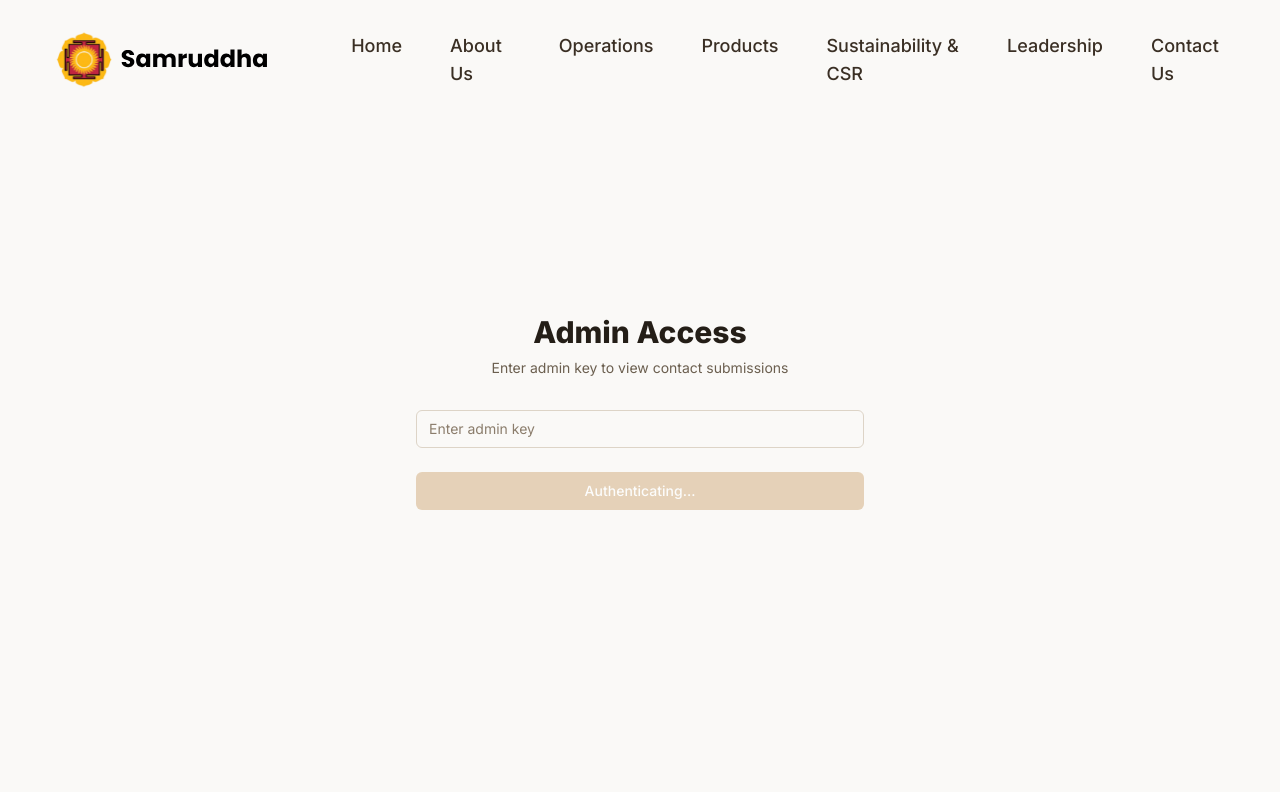
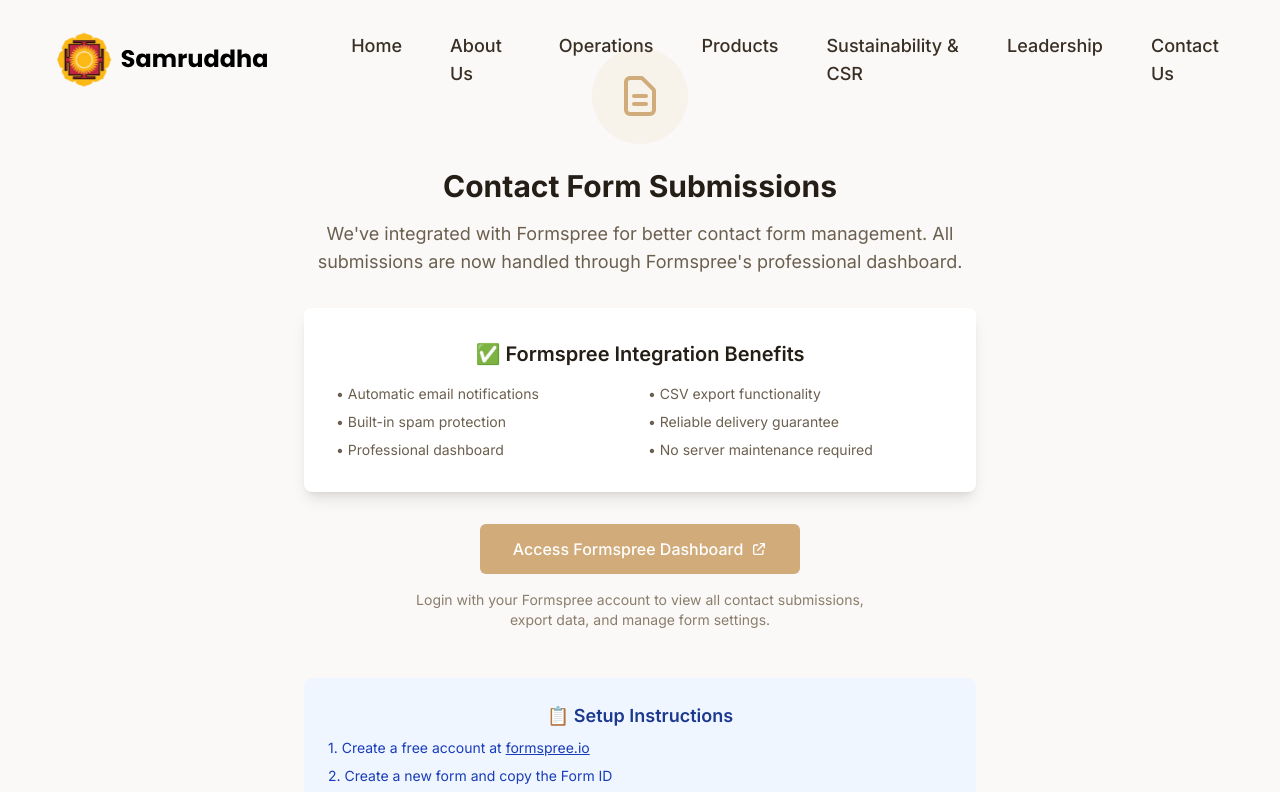
Before and after one commit to Crosstons/samruddha_minechems_website, a Next.js app: page /admin/contact-submissions in a window 1280 px wide. Shown: the top 792 px of the page. Built offline with nearby package versions, Linux system fonts and the light colour scheme.

Commit message:
feat: added form integration

```diff
--- a/src/app/admin/contact-submissions/page.tsx
+++ b/src/app/admin/contact-submissions/page.tsx
@@ -1,241 +1,90 @@
-"use client";
-import { useState, useEffect } from "react";
-import { Metadata } from "next";
-
-interface ContactSubmission {
-  id: string;
-  name: string;
-  email: string;
-  message: string;
-  timestamp: string;
-  ip?: string;
-}
-
-interface SubmissionsResponse {
-  submissions: ContactSubmission[];
-  total: number;
-}
-
 const ContactSubmissionsPage = () => {
-  const [submissions, setSubmissions] = useState<ContactSubmission[]>([]);
-  const [loading, setLoading] = useState(true);
-  const [error, setError] = useState<string>("");
-  const [adminKey, setAdminKey] = useState("");
-  const [isAuthenticated, setIsAuthenticated] = useState(false);
-
-  const authenticate = async () => {
-    if (!adminKey.trim()) {
-      setError("Please enter admin key");
-      return;
-    }
-
-    setLoading(true);
-    setError("");
-
-    try {
-      const response = await fetch('/api/contact', {
-        method: 'GET',
-        headers: {
-          'Authorization': `Bearer ${adminKey}`,
-        },
-      });
-
-      if (response.ok) {
-        const data: SubmissionsResponse = await response.json();
-        setSubmissions(data.submissions);
-        setIsAuthenticated(true);
-        setError("");
-      } else {
-        setError("Invalid admin key");
-        setIsAuthenticated(false);
-      }
-    } catch (err) {
-      setError("Network error. Please try again.");
-      setIsAuthenticated(false);
-    } finally {
-      setLoading(false);
-    }
-  };
-
-  const formatDate = (timestamp: string) => {
-    return new Date(timestamp).toLocaleString('en-IN', {
-      year: 'numeric',
-      month: 'short',
-      day: 'numeric',
-      hour: '2-digit',
-      minute: '2-digit',
-      timeZone: 'Asia/Kolkata'
-    });
-  };
-
-  const exportToCSV = () => {
-    const headers = ['ID', 'Name', 'Email', 'Message', 'Timestamp', 'IP'];
-    const csvContent = [
-      headers.join(','),
-      ...submissions.map(sub => [
-        sub.id,
-        `"${sub.name}"`,
-        sub.email,
-        `"${sub.message.replace(/"/g, '""')}"`,
-        sub.timestamp,
-        sub.ip || 'unknown'
-      ].join(','))
-    ].join('\n');
-
-    const blob = new Blob([csvContent], { type: 'text/csv' });
-    const url = window.URL.createObjectURL(blob);
-    const a = document.createElement('a');
-    a.href = url;
-    a.download = `contact-submissions-${new Date().toISOString().split('T')[0]}.csv`;
-    a.click();
-    window.URL.revokeObjectURL(url);
-  };
-
-  if (!isAuthenticated) {
   return (
     <div className="min-h-screen bg-gray-50 flex items-center justify-center py-12 px-4 sm:px-6 lg:px-8">
-        <div className="max-w-md w-full space-y-8">
-          <div>
-            <h2 className="mt-6 text-center text-3xl font-extrabold text-gray-900">
-              Admin Access
-            </h2>
-            <p className="mt-2 text-center text-sm text-gray-600">
-              Enter admin key to view contact submissions
-            </p>
-          </div>
-          <div className="mt-8 space-y-6">
-            <div>
-              <label htmlFor="adminKey" className="sr-only">
-                Admin Key
-              </label>
-              <input
-                id="adminKey"
-                name="adminKey"
-                type="password"
-                value={adminKey}
-                onChange={(e) => setAdminKey(e.target.value)}
-                onKeyPress={(e) => e.key === 'Enter' && authenticate()}
-                placeholder="Enter admin key"
-                className="relative block w-full px-3 py-2 border border-gray-300 placeholder-gray-500 text-gray-900 rounded-md focus:outline-none focus:ring-primary focus:border-primary focus:z-10 sm:text-sm"
+      <div className="max-w-2xl w-full space-y-8">
+        <div className="text-center">
+          <div className="mx-auto h-24 w-24 rounded-full bg-primary/10 flex items-center justify-center mb-6">
+            <svg
+              className="h-12 w-12 text-primary"
+              fill="none"
+              stroke="currentColor"
+              viewBox="0 0 24 24"
+            >
+              <path
+                strokeLinecap="round"
+                strokeLinejoin="round"
+                strokeWidth={2}
+                d="M9 12h6m-6 4h6m2 5H7a2 2 0 01-2-2V5a2 2 0 012-2h5.586a1 1 0 01.707.293l5.414 5.414a1 1 0 01.293.707V19a2 2 0 01-2 2z"
               />
+            </svg>
           </div>
 
-            {error && (
-              <div className="text-red-600 text-sm text-center">
-                {error}
+          <h1 className="text-3xl font-bold text-gray-900 mb-4">
+            Contact Form Submissions
+          </h1>
+
+          <p className="text-lg text-gray-600 mb-8">
+            We've integrated with Formspree for better contact form management.
+            All submissions are now handled through Formspree's professional dashboard.
+          </p>
+
+          <div className="bg-white rounded-lg shadow-lg p-8 mb-8">
+            <h2 className="text-xl font-semibold text-gray-900 mb-4">
+              ✅ Formspree Integration Benefits
+            </h2>
+            <div className="grid grid-cols-1 md:grid-cols-2 gap-4 text-left">
+              <div className="space-y-2">
+                <p className="text-sm text-gray-600">• Automatic email notifications</p>
+                <p className="text-sm text-gray-600">• Built-in spam protection</p>
+                <p className="text-sm text-gray-600">• Professional dashboard</p>
               </div>
-            )}
-
-            <div>
-              <button
-                onClick={authenticate}
-                disabled={loading}
-                className="group relative w-full flex justify-center py-2 px-4 border border-transparent text-sm font-medium rounded-md text-white bg-primary hover:bg-primary/90 focus:outline-none focus:ring-2 focus:ring-offset-2 focus:ring-primary disabled:opacity-50"
-              >
-                {loading ? 'Authenticating...' : 'Access Admin Panel'}
-              </button>
+              <div className="space-y-2">
+                <p className="text-sm text-gray-600">• CSV export functionality</p>
+                <p className="text-sm text-gray-600">• Reliable delivery guarantee</p>
+                <p className="text-sm text-gray-600">• No server maintenance required</p>
               </div>
             </div>
           </div>
-      </div>
-    );
-  }
 
-  return (
-    <div className="min-h-screen bg-gray-50 py-24">
-      <div className="max-w-7xl mx-auto px-4 sm:px-6 lg:px-8">
-        <div className="bg-white shadow rounded-lg">
-          <div className="px-4 py-5 sm:p-6">
-            <div className="flex justify-between items-center mb-6">
-              <div>
-                <h1 className="text-2xl font-bold text-gray-900">
-                  Contact Submissions
-                </h1>
-                <p className="text-sm text-gray-600">
-                  Total submissions: {submissions.length}
-                </p>
-              </div>
-              <div className="flex space-x-3">
-                <button
-                  onClick={exportToCSV}
-                  disabled={submissions.length === 0}
-                  className="inline-flex items-center px-4 py-2 border border-gray-300 shadow-sm text-sm font-medium rounded-md text-gray-700 bg-white hover:bg-gray-50 focus:outline-none focus:ring-2 focus:ring-offset-2 focus:ring-primary disabled:opacity-50"
+          <div className="space-y-4">
+            <a
+              href="https://formspree.io/login"
+              target="_blank"
+              rel="noopener noreferrer"
+              className="inline-flex items-center justify-center px-8 py-3 border border-transparent text-base font-medium rounded-md text-white bg-primary hover:bg-primary/90 focus:outline-none focus:ring-2 focus:ring-offset-2 focus:ring-primary transition-colors"
             >
-                  Export CSV
-                </button>
-                <button
-                  onClick={() => {
-                    setIsAuthenticated(false);
-                    setAdminKey("");
-                    setSubmissions([]);
-                  }}
-                  className="inline-flex items-center px-4 py-2 border border-transparent text-sm font-medium rounded-md text-white bg-red-600 hover:bg-red-700 focus:outline-none focus:ring-2 focus:ring-offset-2 focus:ring-red-500"
+              Access Formspree Dashboard
+              <svg
+                className="ml-2 h-4 w-4"
+                fill="none"
+                stroke="currentColor"
+                viewBox="0 0 24 24"
               >
-                  Logout
-                </button>
+                <path
+                  strokeLinecap="round"
+                  strokeLinejoin="round"
+                  strokeWidth={2}
+                  d="M10 6H6a2 2 0 00-2 2v10a2 2 0 002 2h10a2 2 0 002-2v-4M14 4h6m0 0v6m0-6L10 14"
+                />
+              </svg>
+            </a>
+
+            <div className="text-sm text-gray-500">
+              <p>Login with your Formspree account to view all contact submissions,</p>
+              <p>export data, and manage form settings.</p>
             </div>
           </div>
 
-            {submissions.length === 0 ? (
-              <div className="text-center py-12">
-                <p className="text-gray-500">No contact submissions yet.</p>
+          <div className="mt-12 bg-blue-50 rounded-lg p-6">
+            <h3 className="text-lg font-semibold text-blue-900 mb-2">
+              📋 Setup Instructions
+            </h3>
+            <div className="text-left text-sm text-blue-800 space-y-2">
+              <p>1. Create a free account at <a href="https://formspree.io" target="_blank" rel="noopener noreferrer" className="underline">formspree.io</a></p>
+              <p>2. Create a new form and copy the Form ID</p>
+              <p>3. Add <code className="bg-blue-100 px-2 py-1 rounded">NEXT_PUBLIC_FORMSPREE_ID</code> to your environment variables</p>
+              <p>4. Deploy your site and test the contact form</p>
             </div>
-            ) : (
-              <div className="overflow-hidden shadow ring-1 ring-black ring-opacity-5 md:rounded-lg">
-                <table className="min-w-full divide-y divide-gray-300">
-                  <thead className="bg-gray-50">
-                    <tr>
-                      <th className="px-6 py-3 text-left text-xs font-medium text-gray-500 uppercase tracking-wider">
-                        Contact Info
-                      </th>
-                      <th className="px-6 py-3 text-left text-xs font-medium text-gray-500 uppercase tracking-wider">
-                        Message
-                      </th>
-                      <th className="px-6 py-3 text-left text-xs font-medium text-gray-500 uppercase tracking-wider">
-                        Submitted
-                      </th>
-                      <th className="px-6 py-3 text-left text-xs font-medium text-gray-500 uppercase tracking-wider">
-                        IP
-                      </th>
-                    </tr>
-                  </thead>
-                  <tbody className="bg-white divide-y divide-gray-200">
-                    {submissions.map((submission) => (
-                      <tr key={submission.id} className="hover:bg-gray-50">
-                        <td className="px-6 py-4 whitespace-nowrap">
-                          <div>
-                            <div className="text-sm font-medium text-gray-900">
-                              {submission.name}
-                            </div>
-                            <div className="text-sm text-gray-500">
-                              <a
-                                href={`mailto:${submission.email}`}
-                                className="text-primary hover:underline"
-                              >
-                                {submission.email}
-                              </a>
-                            </div>
-                          </div>
-                        </td>
-                        <td className="px-6 py-4">
-                          <div className="text-sm text-gray-900 max-w-xs">
-                            <p className="line-clamp-3">
-                              {submission.message}
-                            </p>
-                          </div>
-                        </td>
-                        <td className="px-6 py-4 whitespace-nowrap text-sm text-gray-500">
-                          {formatDate(submission.timestamp)}
-                        </td>
-                        <td className="px-6 py-4 whitespace-nowrap text-sm text-gray-500">
-                          {submission.ip || 'unknown'}
-                        </td>
-                      </tr>
-                    ))}
-                  </tbody>
-                </table>
-              </div>
-            )}
           </div>
         </div>
       </div>
```
Also changed, not shown: src/components/Contact/index.tsx (+15 -5 lines). Lines whose indentation alone changed are shown as unchanged.
